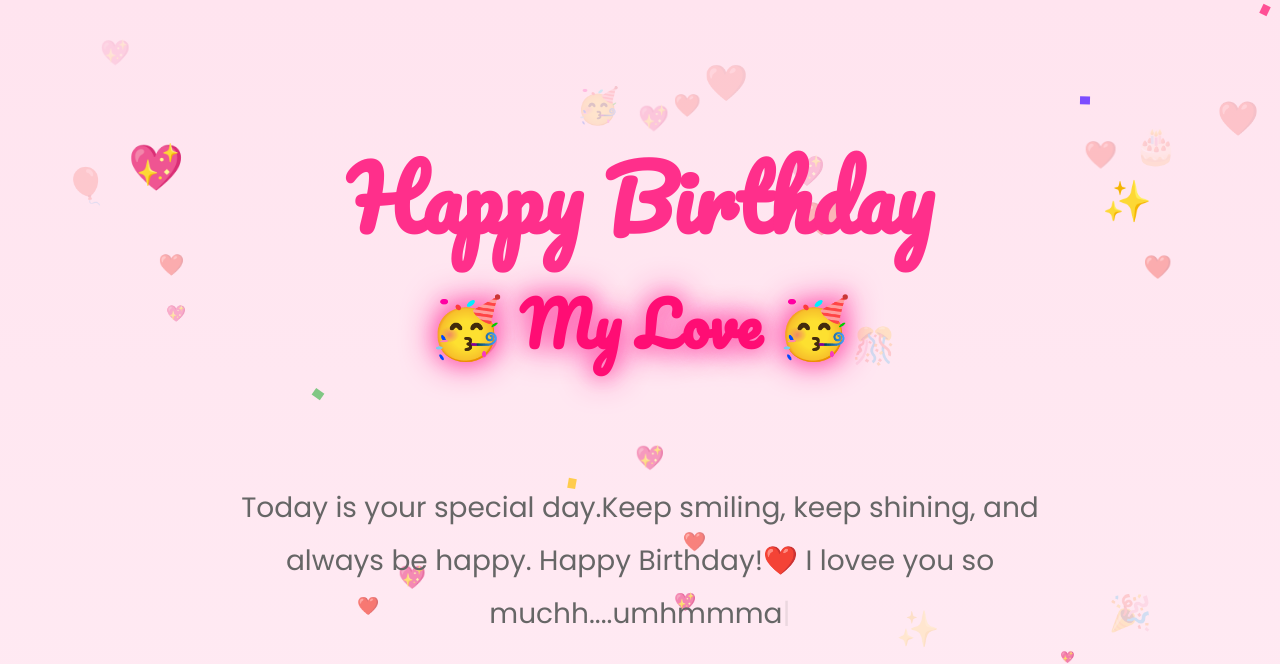
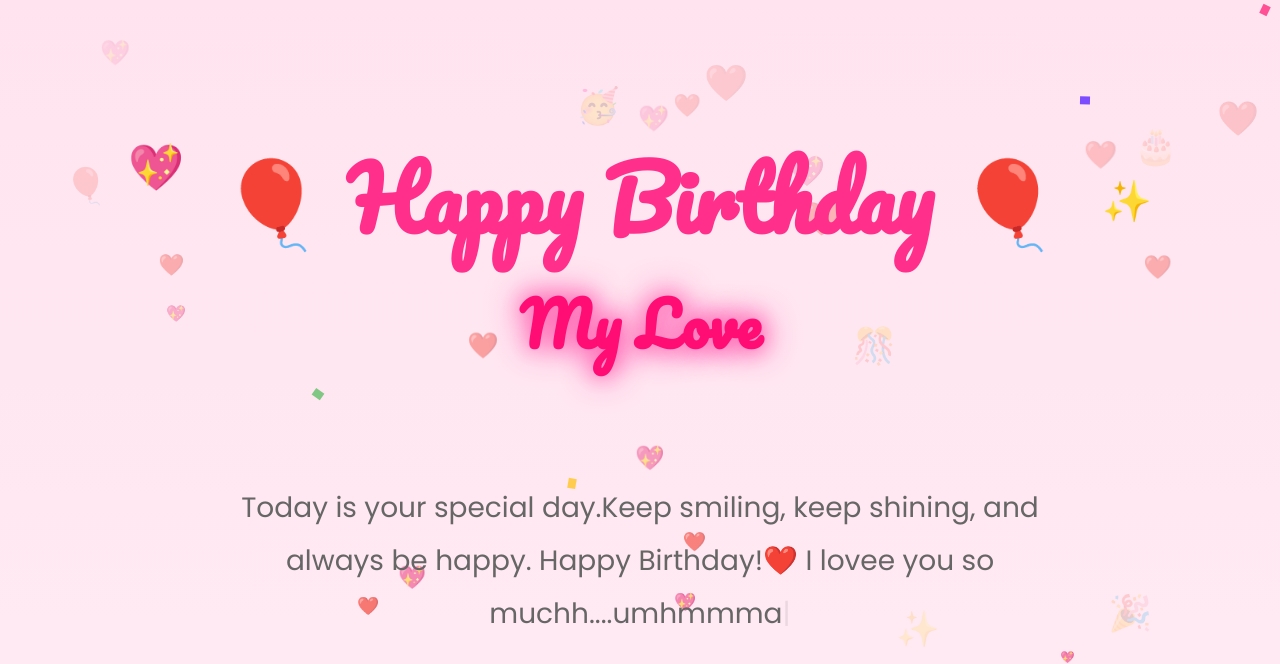
Before and after one commit to reenajargha/HBD, a Django app: page /birthday/ in a window 1280 px wide. Shown: the top 664 px of the page. Run offline with Django 5.2, Linux system fonts and the light colour scheme.

Commit message:
Happy emoji added11

```diff
--- a/suprise/templates/suprise/birthday.html
+++ b/suprise/templates/suprise/birthday.html
@@ -45,12 +45,14 @@
 <section class="hero">
 
 <h1 class="birthday-heading">
+<span class="fade">🎈</span>
 <span class="fade">Happy</span>
 <span class="fade">Birthday</span>
+<span class="fade">🎈</span>
 </h1>
 
 <h2 class="love-heading">
-🥳 My Love 🥳
+My Love
 </h2>
 <div class="typing-message">
     <p id="typing"></p>
```
